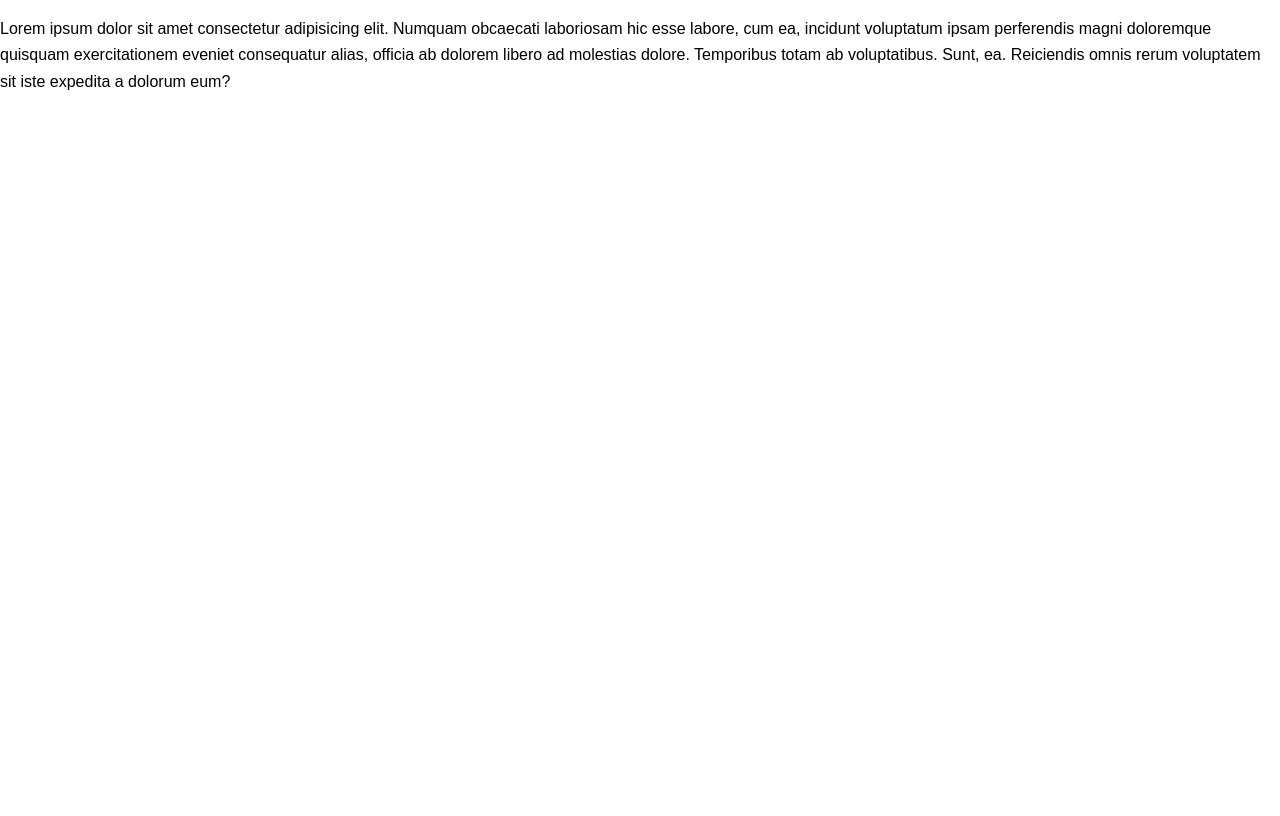
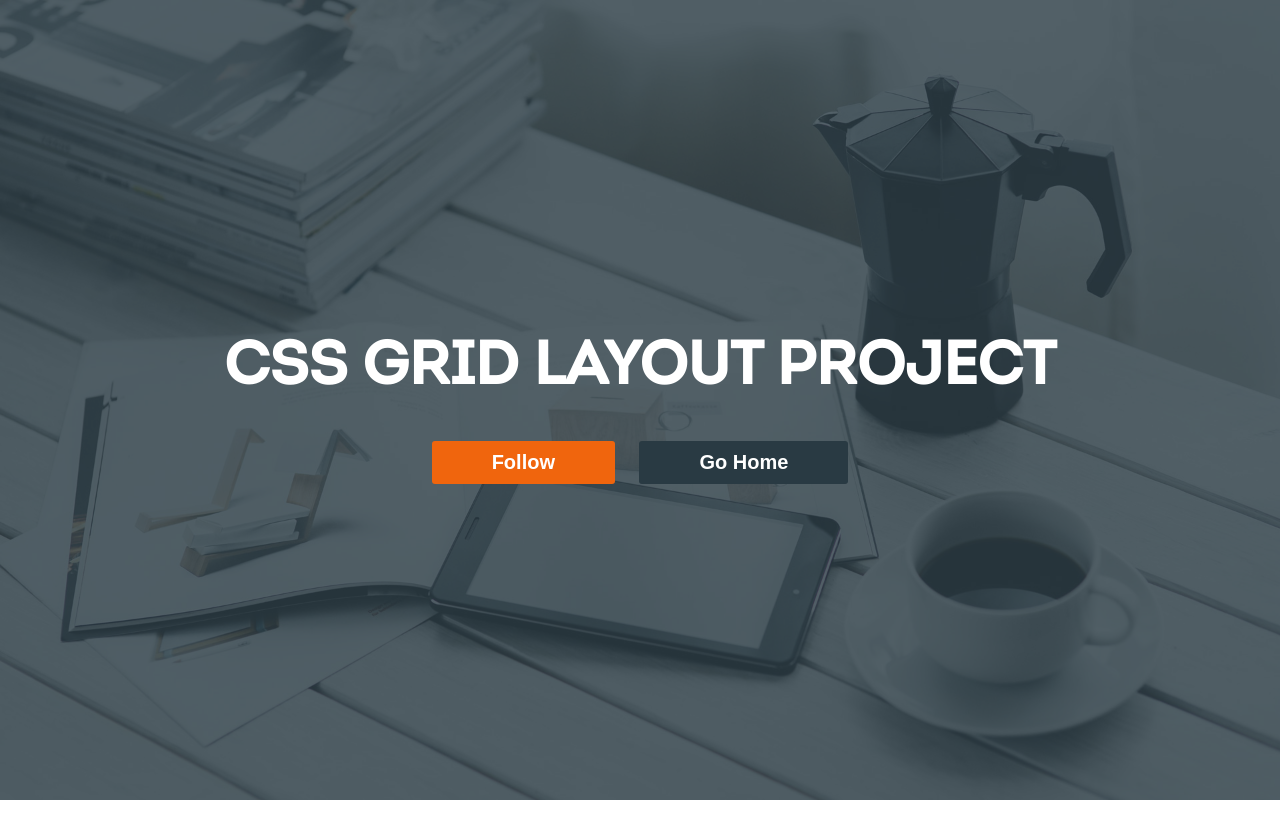
Before and after one commit to AndriiSavchuk/grid-project, a website: page app/index.html in a window 1280 px wide. Drawn offline with Linux system fonts and the light colour scheme.

Commit message:
added header

```diff
--- a/app/index.html
+++ b/app/index.html
@@ -16,7 +16,16 @@
 
 <body>
 
-	<p>Lorem ipsum dolor sit amet consectetur adipisicing elit. Numquam obcaecati laboriosam hic esse labore, cum ea, incidunt voluptatum ipsam perferendis magni doloremque quisquam exercitationem eveniet consequatur alias, officia ab dolorem libero ad molestias dolore. Temporibus totam ab voluptatibus. Sunt, ea. Reiciendis omnis rerum voluptatem sit iste expedita a dolorum eum?</p>
+  <header id="header" class="grid" style="background-image: url(img/header-bg.jpg)">
+    <div class="header-content grid">
+      <h1>CSS Grid Layout Project</h1>
+      <div class="header-buttons">
+        <button class="btn">Follow</button>
+        <button class="btn btn-gray">Go Home</button>
+      </div>
+    </div>
+  </header>
+
 
 	<link rel="stylesheet" href="css/main.min.css">
 	<script src="js/scripts.min.js"></script>
--- a/app/sass/_base.sass
+++ b/app/sass/_base.sass
@@ -22,3 +22,40 @@ body
 
 .text-center
 	text-align: center
+
+.btn
+  cursor: pointer
+  display: inline-block
+  border: none
+  color: #fff
+  text-decoration: none
+  background-color: $btn-color
+  padding: 10px 60px
+  font-size: 20px
+  font-weight: 800
+  border-radius: 3px
+  text-align: center
+  position: relative
+  outline: none
+  transition: background-color .5s ease
+  &.btn-gray
+    background-color: $dark
+    &:hover
+      background-color: lighten($dark, 5%)
+      &::after
+        opacity: .22
+    &:active
+      background-color: darken($dark, 5%)
+      &::after
+        opacity: .32
+  &:focus, &:hover
+    text-decoration: none
+    color: #fff
+  &:hover
+    background-color: lighten($btn-color, 5%)
+    &::after
+      opacity: .22
+  &:active
+    background-color: darken($btn-color, 5%)
+    &::after
+      opacity: .32
--- a/app/sass/_vars.sass
+++ b/app/sass/_vars.sass
@@ -31,4 +31,4 @@ $brd-color: #FF4C3F
 
 /* Button colors variables */
 
-$btn-color: #4B5A65
+$btn-color: $orange
--- a/app/sass/main.sass
+++ b/app/sass/main.sass
@@ -1,14 +1,42 @@
 @import "fonts"
 @import "libs"
+@import "vars"
 @import "base"
-@import "vars"
+
 
 /* Custom Styles */
 
+.grid
+  display: grid
 
-
-
-
+#header
+  position: relative
+  min-height: 100vh
+  background-size: cover
+  background-position: center
+  align-content: center
+  &::before
+    content: ''
+    position: absolute
+    top: 0
+    left: 0
+    right: 0
+    bottom: 0
+    background-color: $dark
+    opacity: .8
+  .header-content
+    z-index: 1
+    color: white
+    text-align: center
+    padding: 60px $gutter
+    h1
+      text-transform: uppercase
+      line-height: $lh-heading
+      font-size: 60px
+      font-family: intro-grid, sans-serif
+      margin: 20px 0
+    .btn
+      margin: 10px
 
 
 
```
Also changed, not shown: app/css/main.min.css, app/img/header-bg.jpg (added).
